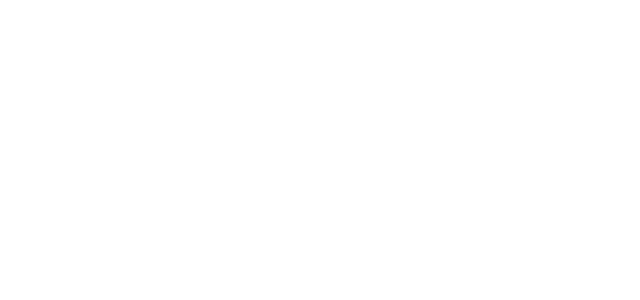
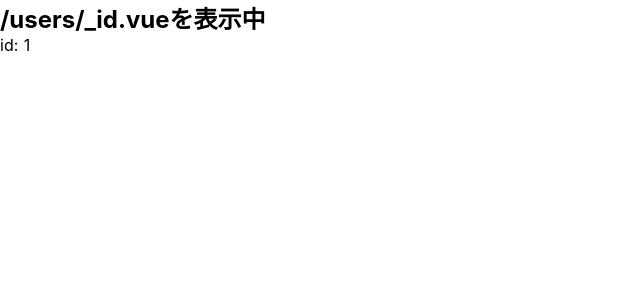
Before and after one commit to t-hirata74/nuxt-introduction, a Nuxt app: page /users/1 in a window 1280 px wide. Before the commit this address had no page. Shown: the top 300 px of the page, without its empty margins (0-640 px from the left). Built offline with nearby package versions, Linux system fonts and the light colour scheme.

Commit message:
section4 finish.

```diff
--- /dev/null
+++ b/pages/users/_id.vue
@@ -0,0 +1,19 @@
+<template>
+  <section>
+    <h1>{{ message }}</h1>
+    <p>id: {{ this.$route.params.id }}</p>
+  </section>
+</template>
+
+<script>
+  export default {
+    data: function() {
+      return {
+        message: '/users/_id.vueを表示中'
+      }
+    },
+    validate({ params }) {
+      return /^\d+$/.test(params.id) //数値の場合trueを返す
+    }
+  }
+</script>
--- /dev/null
+++ b/pages/users/index.vue
@@ -0,0 +1,3 @@
+<template>
+  <h1>/users/index.vue</h1>
+</template>
--- /dev/null
+++ b/pages/users/other.vue
@@ -0,0 +1,3 @@
+<template>
+  <h1>/users/other.vue</h1>
+</template>
```
